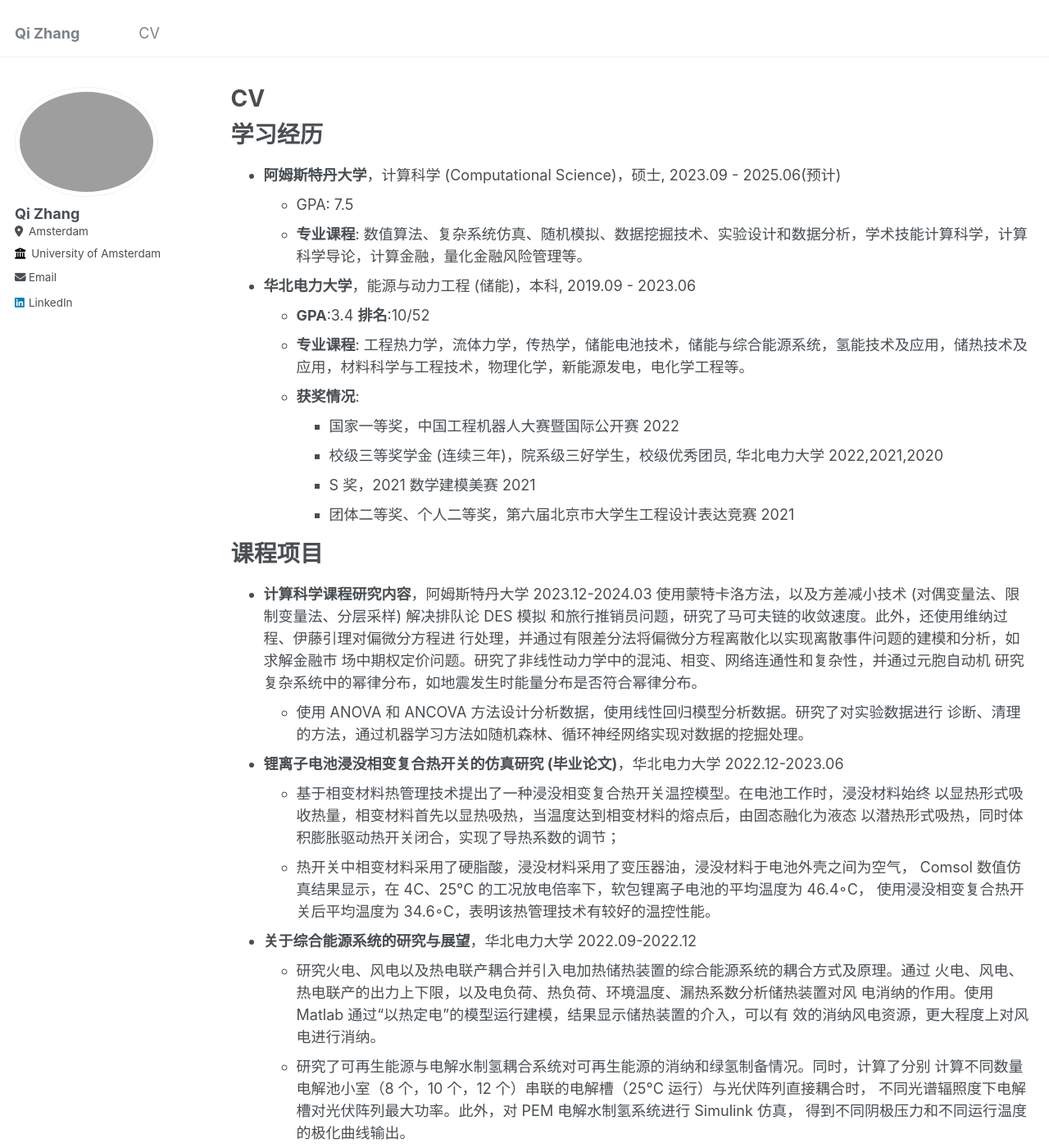
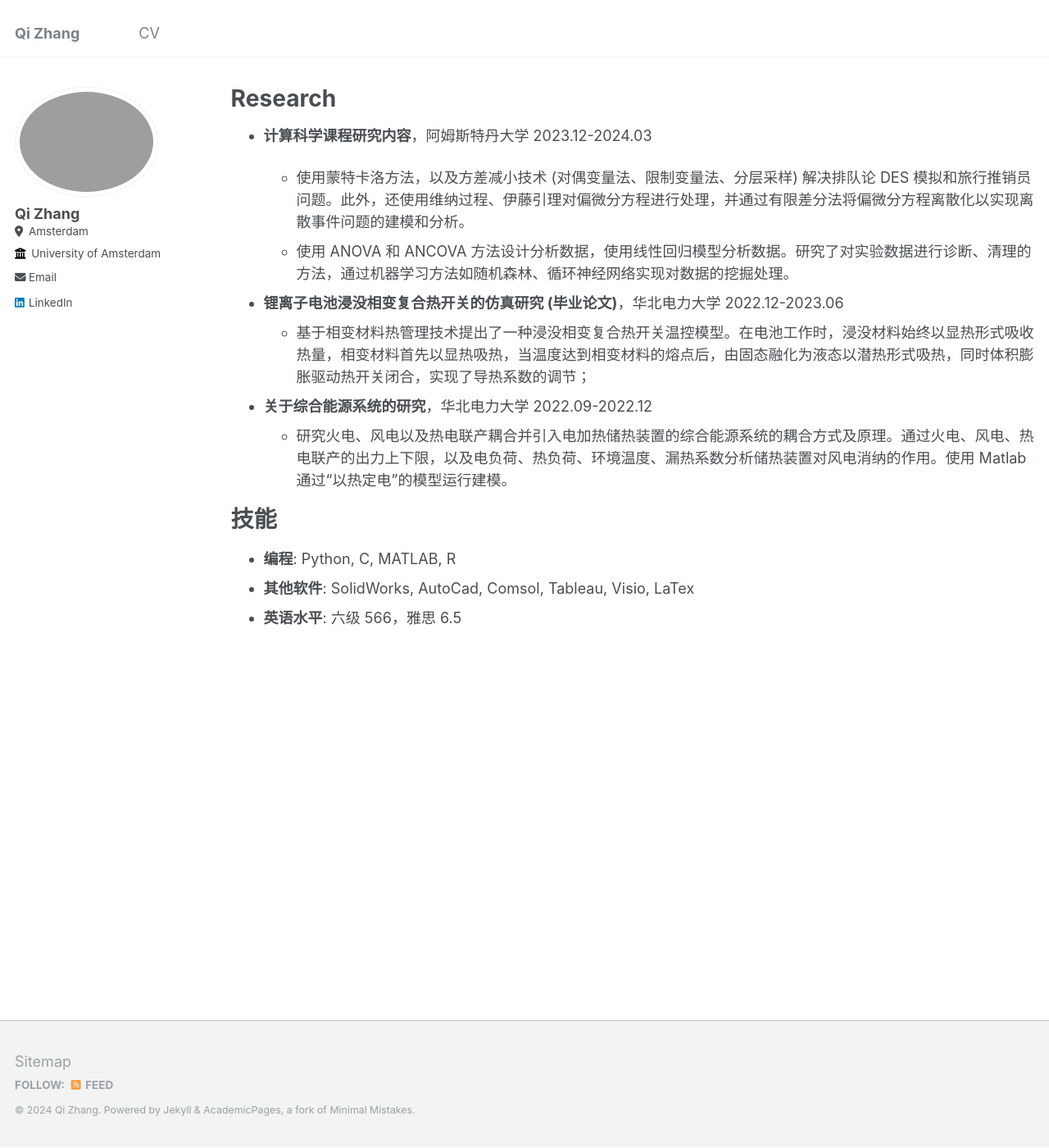
Before and after one commit to archiezq/qizhang.github.io, a Jekyll site: the page built from _pages/cv.md, in a window 1280 px wide and 1400 px high. Shown: the whole window at 82% size. Built offline with Jekyll 4.4.1, drawn with Linux system fonts in a browser that asks for light colours.

Commit message:
research

```diff
--- a/_pages/cv.md
+++ b/_pages/cv.md
@@ -1,6 +1,6 @@
 ---
 layout: archive
-title: "CV"
+title: "Research"
 permalink: /cv/
 author_profile: true
 redirect_from:
@@ -9,7 +9,7 @@ redirect_from:
 
 {% include base_path %}
 
-学习经历
+<!-- 学习经历
 ======
 * **阿姆斯特丹大学**，计算科学 (Computational Science)，硕士, 2023.09 - 2025.06(预计)
   * GPA: 7.5
@@ -22,34 +22,19 @@ redirect_from:
     * 国家一等奖，中国工程机器人大赛暨国际公开赛 2022
     * 校级三等奖学金 (连续三年)，院系级三好学生，校级优秀团员, 华北电力大学 2022,2021,2020
     * S 奖，2021 数学建模美赛 2021
-    * 团体二等奖、个人二等奖，第六届北京市大学生工程设计表达竞赛 2021
+    * 团体二等奖、个人二等奖，第六届北京市大学生工程设计表达竞赛 2021 -->
 
-课程项目
-======
 * **计算科学课程研究内容**，阿姆斯特丹大学 2023.12-2024.03
-    使用蒙特卡洛方法，以及方差减小技术 (对偶变量法、限制变量法、分层采样) 解决排队论 DES 模拟
-    和旅行推销员问题，研究了马可夫链的收敛速度。此外，还使用维纳过程、伊藤引理对偏微分方程进
-    行处理，并通过有限差分法将偏微分方程离散化以实现离散事件问题的建模和分析，如求解金融市
-    场中期权定价问题。研究了非线性动力学中的混沌、相变、网络连通性和复杂性，并通过元胞自动机
-    研究复杂系统中的幂律分布，如地震发生时能量分布是否符合幂律分布。
-    * 使用 ANOVA 和 ANCOVA 方法设计分析数据，使用线性回归模型分析数据。研究了对实验数据进行
-    诊断、清理的方法，通过机器学习方法如随机森林、循环神经网络实现对数据的挖掘处理。
+
+    * 使用蒙特卡洛方法，以及方差减小技术 (对偶变量法、限制变量法、分层采样) 解决排队论 DES 模拟和旅行推销员问题。此外，还使用维纳过程、伊藤引理对偏微分方程进行处理，并通过有限差分法将偏微分方程离散化以实现离散事件问题的建模和分析。
+    * 使用 ANOVA 和 ANCOVA 方法设计分析数据，使用线性回归模型分析数据。研究了对实验数据进行诊断、清理的方法，通过机器学习方法如随机森林、循环神经网络实现对数据的挖掘处理。
+
 * **锂离子电池浸没相变复合热开关的仿真研究 (毕业论文)**，华北电力大学 2022.12-2023.06
-    * 基于相变材料热管理技术提出了一种浸没相变复合热开关温控模型。在电池工作时，浸没材料始终
-    以显热形式吸收热量，相变材料首先以显热吸热，当温度达到相变材料的熔点后，由固态融化为液态
-    以潜热形式吸热，同时体积膨胀驱动热开关闭合，实现了导热系数的调节；
-    * 热开关中相变材料采用了硬脂酸，浸没材料采用了变压器油，浸没材料于电池外壳之间为空气，
-    Comsol 数值仿真结果显示，在 4C、25°C 的工况放电倍率下，软包锂离子电池的平均温度为 46.4◦C，
-    使用浸没相变复合热开关后平均温度为 34.6◦C，表明该热管理技术有较好的温控性能。
-* **关于综合能源系统的研究与展望**，华北电力大学 2022.09-2022.12
-    * 研究火电、风电以及热电联产耦合并引入电加热储热装置的综合能源系统的耦合方式及原理。通过
-    火电、风电、热电联产的出力上下限，以及电负荷、热负荷、环境温度、漏热系数分析储热装置对风
-    电消纳的作用。使用 Matlab 通过“以热定电”的模型运行建模，结果显示储热装置的介入，可以有
-    效的消纳风电资源，更大程度上对风电进行消纳。
-    * 研究了可再生能源与电解水制氢耦合系统对可再生能源的消纳和绿氢制备情况。同时，计算了分别
-    计算不同数量电解池小室（8 个，10 个，12 个）串联的电解槽（25°C 运行）与光伏阵列直接耦合时，
-    不同光谱辐照度下电解槽对光伏阵列最大功率。此外，对 PEM 电解水制氢系统进行 Simulink 仿真，
-    得到不同阴极压力和不同运行温度的极化曲线输出。
+    * 基于相变材料热管理技术提出了一种浸没相变复合热开关温控模型。在电池工作时，浸没材料始终以显热形式吸收热量，相变材料首先以显热吸热，当温度达到相变材料的熔点后，由固态融化为液态以潜热形式吸热，同时体积膨胀驱动热开关闭合，实现了导热系数的调节；
+
+
+* **关于综合能源系统的研究**，华北电力大学 2022.09-2022.12
+    * 研究火电、风电以及热电联产耦合并引入电加热储热装置的综合能源系统的耦合方式及原理。通过火电、风电、热电联产的出力上下限，以及电负荷、热负荷、环境温度、漏热系数分析储热装置对风电消纳的作用。使用 Matlab 通过“以热定电”的模型运行建模。
 
 技能
 ======
```
Also changed, not shown: _pages/about.md (+27 -5 lines), 1 other file.
